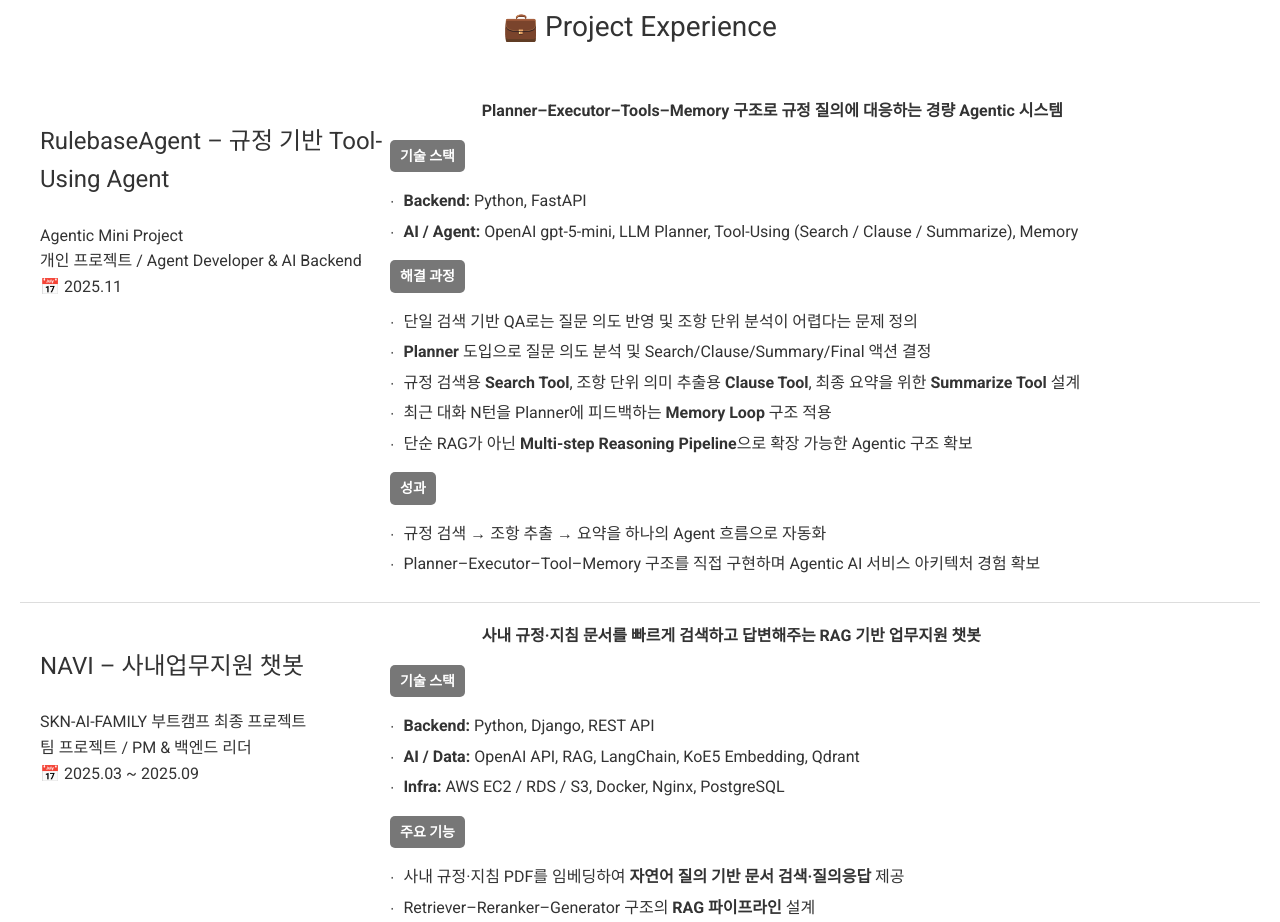
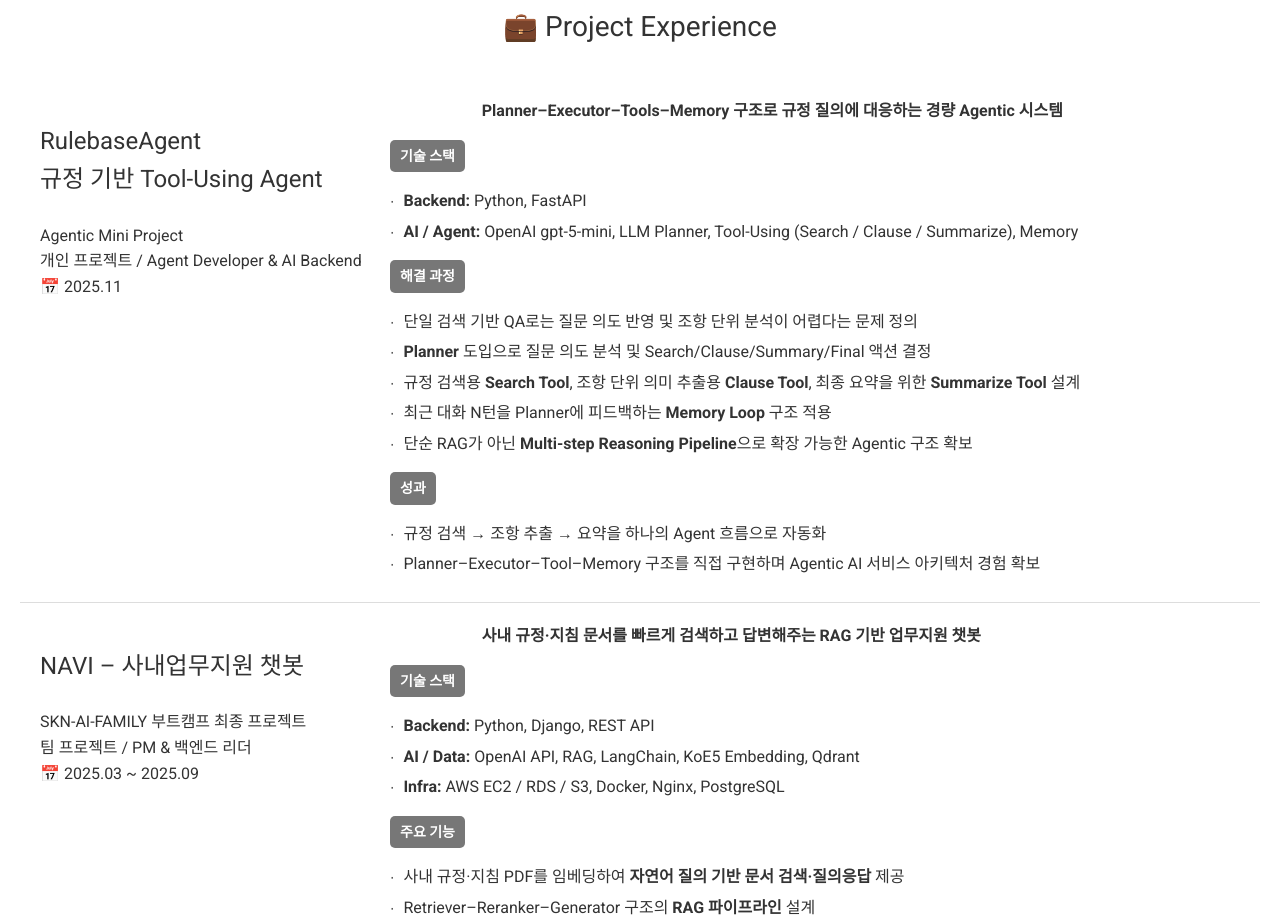
Before and after one commit to GrowingChoi/growingchoi.github.io, a plain HTML site: page index.html in a window 1280 px wide. Shown: the part 800-1722 px from the top of the page. Drawn offline with Linux system fonts and the light colour scheme.

Commit message:
index 일부 수정 1) 280 line <br>태그 추가

```diff
--- a/index.html
+++ b/index.html
@@ -277,7 +277,7 @@
     <!-- 0. RulebaseAgent – 규정 기반 Tool-Using Agent -->
     <div class="experience-container">
         <div class="experience-left">
-            <p class="experience-title">RulebaseAgent – 규정 기반 Tool-Using Agent</p>
+            <p class="experience-title">RulebaseAgent<br>규정 기반 Tool-Using Agent</p>
             <span>Agentic Mini Project</span><br>
             개인 프로젝트 / Agent Developer &amp; AI Backend<br>
             📅 2025.11
```
